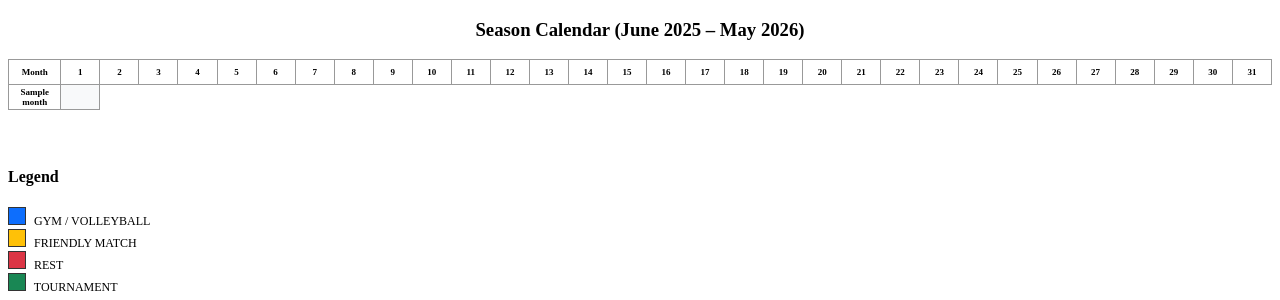
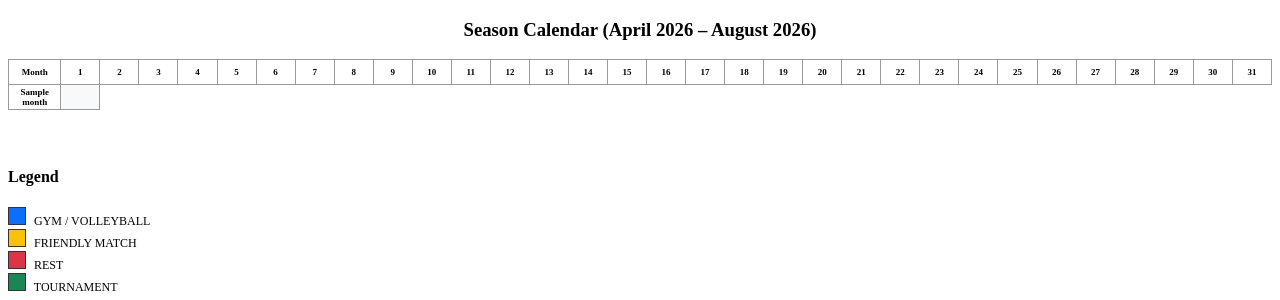
Before and after one commit to Larguech15/team-manager, a Flask app: template templates/season_pdf.html in a window 1280 px wide. Shown: the top 300 px of the page. Run offline with Flask 3, Linux system fonts and the light colour scheme; the visitor is signed in with stand-in values (Sample User, id 1); the template is opened without the code that fills it: most values are stand-ins (such as "Sample title", 1, 10 or a date in 2020).

Commit message:
Update season_pdf.html

```diff
--- a/templates/season_pdf.html
+++ b/templates/season_pdf.html
@@ -24,7 +24,7 @@
 </head>
 <body>
 
-<h3 style="text-align:center;">Season Calendar (June 2025 – May 2026)</h3>
+<h3 style="text-align:center;">Season Calendar (April 2026 – August 2026)</h3>
 
 <table>
   <thead>
```
